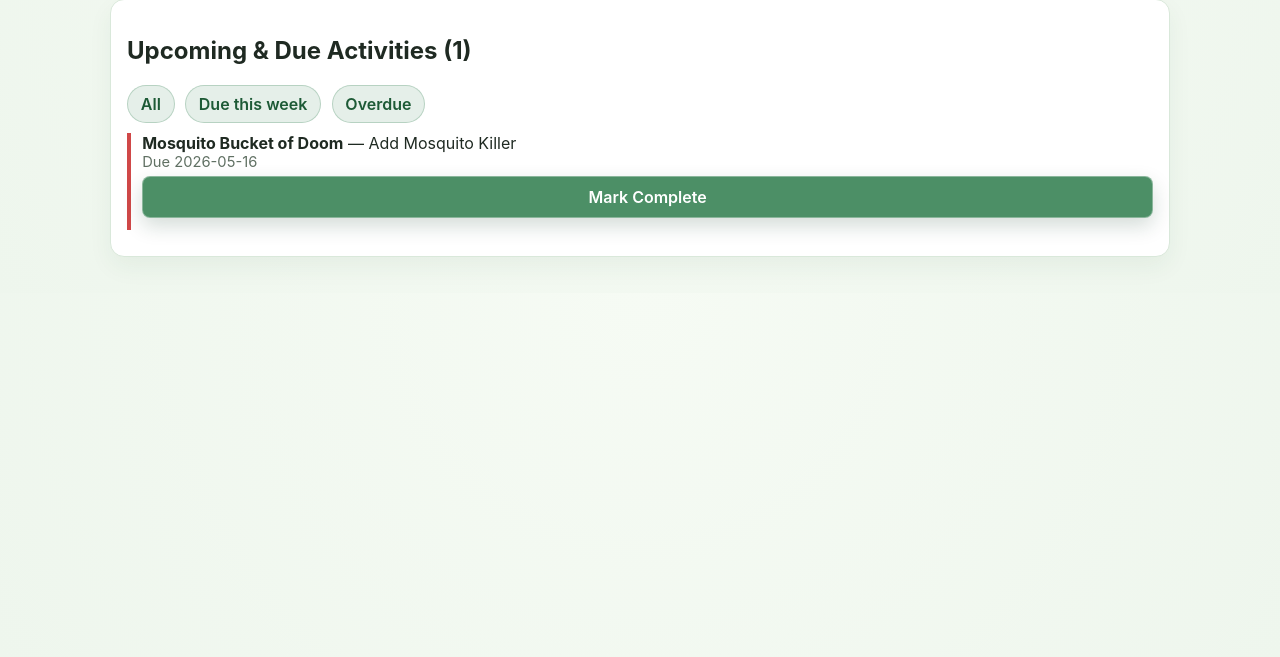
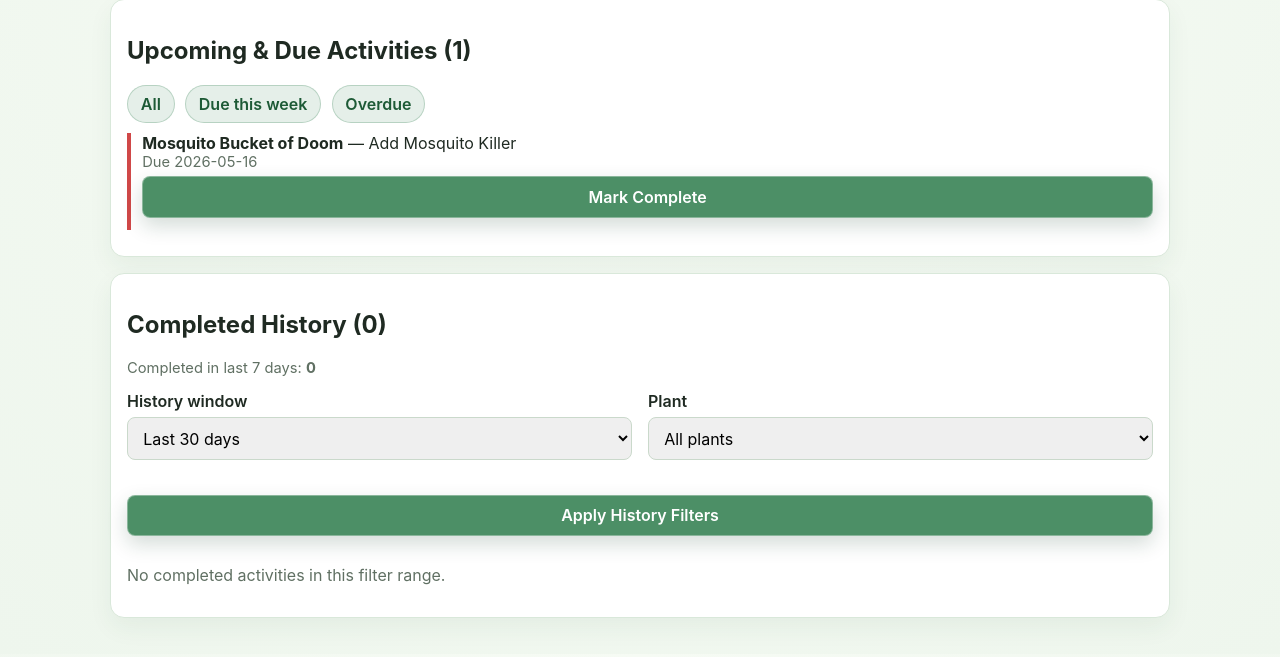
Before and after one commit to jpk300/FertilizerTracker, a Flask app: page /upcoming in a window 1280 px wide. Shown: the part 71-728 px from the top of the page. Run offline with Flask 3, Linux system fonts and the light colour scheme.

Commit message:
Add filterable completed task history to upcoming view

```diff
--- a/app.py
+++ b/app.py
@@ -279,6 +279,8 @@ def test_settings_email():
 @app.route('/upcoming')
 def upcoming_page():
     status_filter = request.args.get('status', '').strip()
+    history_range = request.args.get('history_range', '30').strip()
+    history_plant = request.args.get('history_plant', 'all').strip()
     open_tasks_query = Task.query.filter(
         Task.plant.has(Plant.archived_on.is_(None)),
         Task.completed_on.is_(None),
@@ -291,8 +293,36 @@ def upcoming_page():
     elif status_filter == 'overdue':
         open_tasks_query = open_tasks_query.filter(Task.due_date < today)
     open_tasks = open_tasks_query.order_by(Task.due_date.asc()).all()
+
+    completed_tasks_query = Task.query.join(Plant).filter(Task.completed_on.isnot(None))
+    if history_plant != 'all' and history_plant.isdigit():
+        completed_tasks_query = completed_tasks_query.filter(Task.plant_id == int(history_plant))
+    if history_range != 'all':
+        try:
+            days_back = int(history_range)
+            completed_tasks_query = completed_tasks_query.filter(Task.completed_on >= today - timedelta(days=days_back))
+        except ValueError:
+            history_range = '30'
+            completed_tasks_query = completed_tasks_query.filter(Task.completed_on >= today - timedelta(days=30))
+    completed_tasks = completed_tasks_query.order_by(Task.completed_on.desc(), Task.due_date.desc()).all()
+
+    completed_count = len(completed_tasks)
+    recent_window_start = today - timedelta(days=7)
+    completed_last_week = sum(1 for t in completed_tasks if t.completed_on and t.completed_on >= recent_window_start)
     plants = Plant.query.order_by(Plant.name.asc()).all()
-    return render_template('upcoming.html', plants=plants, open_tasks=open_tasks, today=today, active_page='upcoming', status_filter=status_filter)
+    return render_template(
+        'upcoming.html',
+        plants=plants,
+        open_tasks=open_tasks,
+        completed_tasks=completed_tasks,
+        completed_count=completed_count,
+        completed_last_week=completed_last_week,
+        today=today,
+        active_page='upcoming',
+        status_filter=status_filter,
+        history_range=history_range,
+        history_plant=history_plant,
+    )
 
 
 @app.post('/plants/<int:plant_id>/archive')
--- a/templates/upcoming.html
+++ b/templates/upcoming.html
@@ -11,4 +11,38 @@
 <div class="task {{ 'overdue' if task.due_date <= today else '' }}"><strong>{{ task.plant.name }}</strong> — {{ task.activity }}<div class="small">Due {{ task.due_date.isoformat() }}</div><form method="post" action="{{ url_for('complete_task', task_id=task.id) }}"><button type="submit">Mark Complete</button></form></div>
 {% else %}<p class="muted">No upcoming activities.</p>{% endfor %}
 </div>
+
+<div class="card">
+<h2>Completed History ({{ completed_count }})</h2>
+<p class="small">Completed in last 7 days: <strong>{{ completed_last_week }}</strong></p>
+<form method="get" action="{{ url_for('upcoming_page') }}" class="grid">
+  <div>
+    <label for="history_range">History window</label>
+    <select id="history_range" name="history_range">
+      <option value="7" {{ 'selected' if history_range == '7' else '' }}>Last 7 days</option>
+      <option value="30" {{ 'selected' if history_range == '30' else '' }}>Last 30 days</option>
+      <option value="90" {{ 'selected' if history_range == '90' else '' }}>Last 90 days</option>
+      <option value="all" {{ 'selected' if history_range == 'all' else '' }}>All time</option>
+    </select>
+  </div>
+  <div>
+    <label for="history_plant">Plant</label>
+    <select id="history_plant" name="history_plant">
+      <option value="all" {{ 'selected' if history_plant == 'all' else '' }}>All plants</option>
+      {% for plant in plants %}
+      <option value="{{ plant.id }}" {{ 'selected' if history_plant == plant.id|string else '' }}>{{ plant.name }}</option>
+      {% endfor %}
+    </select>
+  </div>
+  <input type="hidden" name="status" value="{{ status_filter }}" />
+  <div style="grid-column:1 / -1;"><button type="submit">Apply History Filters</button></div>
+</form>
+
+{% for task in completed_tasks %}
+<div class="task">
+  <strong>{{ task.plant.name }}</strong> — {{ task.activity }}
+  <div class="small">Completed {{ task.completed_on.isoformat() }} · Was due {{ task.due_date.isoformat() }}</div>
+</div>
+{% else %}<p class="muted">No completed activities in this filter range.</p>{% endfor %}
+</div>
 {% endblock %}
```
